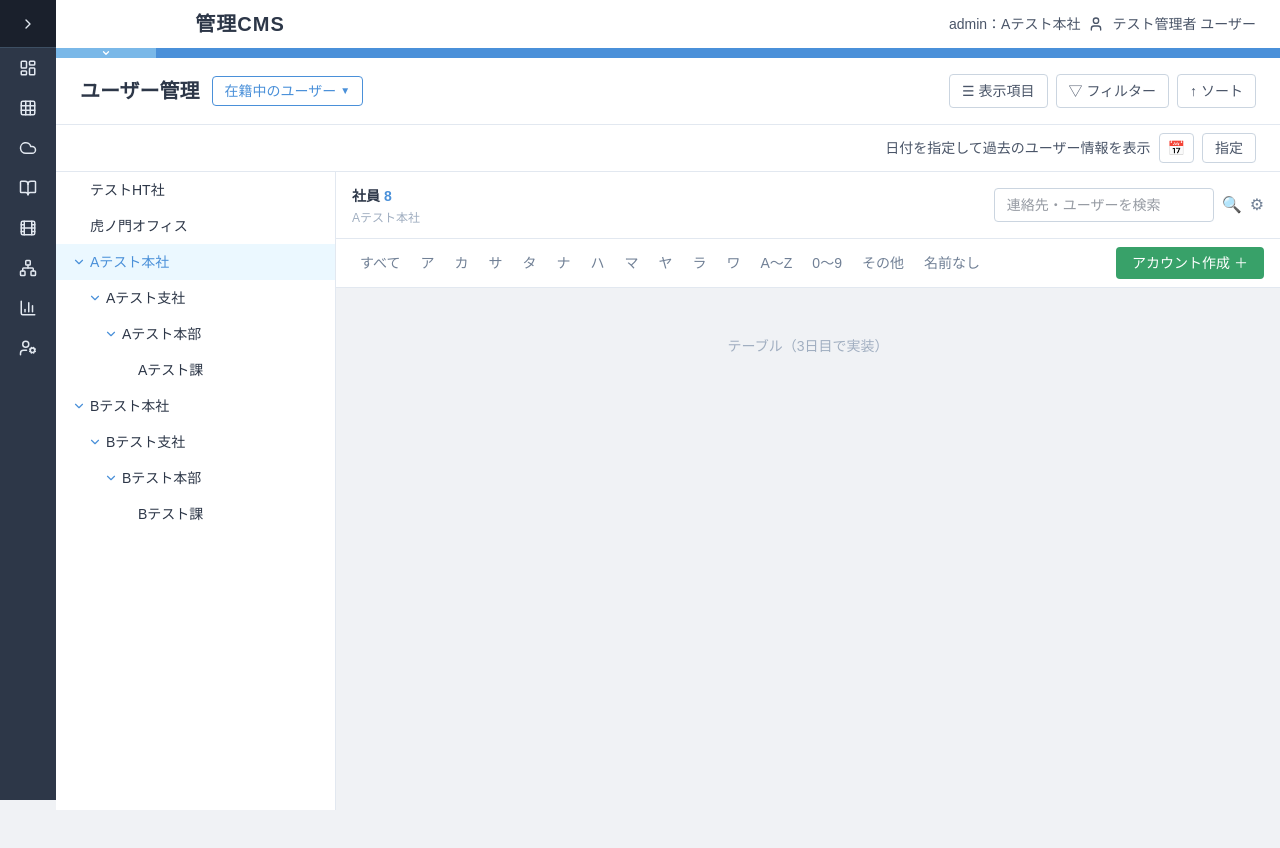
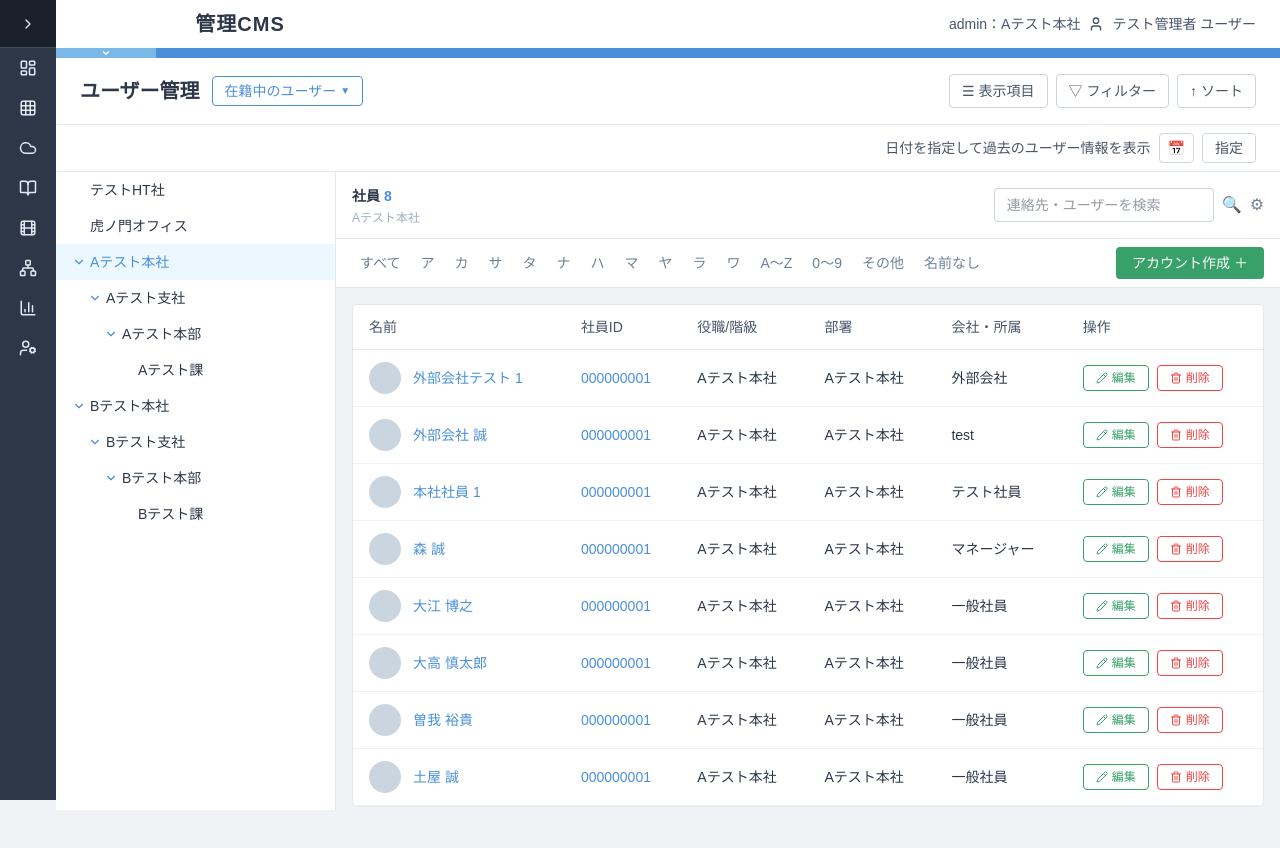
Before and after one commit to static-haruka/frontend-training-2, a Next.js app: page /users in a window 1280 px wide. Shown: the top 848 px of the page. Built offline with nearby package versions, Linux system fonts and the light colour scheme.

Commit message:
feat: add user table component with edit and delete buttons

```diff
--- a/src/app/users/page.tsx
+++ b/src/app/users/page.tsx
@@ -5,12 +5,16 @@ import Header from "@/components/layout/Header";
 import Sidebar from "@/components/layout/Sidebar";
 import TabBar from "@/components/layout/TabBar";
 import OrgTree from "@/components/users/OrgTree";
+import UserTable from "@/components/users/UserTable";
 import { orgTree, mockUsers } from "@/lib/mockUsers";
+import { User } from "@/types/user";
 
 export default function UsersPage() {
   const [sidebarExpanded, setSidebarExpanded] = useState(false);
   const sidebarWidth = sidebarExpanded ? 210 : 56;
   const [selectedOrgId, setSelectedOrgId] = useState<string | null>("a-honsha");
+  const [editTarget, setEditTarget] = useState<User | null>(null);
+  const [deleteTarget, setDeleteTarget] = useState<User | null>(null);
 
   return (
     <div className="min-h-screen" style={{ backgroundColor: "#f0f2f5" }}>
@@ -211,16 +215,53 @@ export default function UsersPage() {
             </div>
 
             <div className="flex-1 overflow-y-auto p-4">
-              <div
-                className="text-sm text-center py-8"
-                style={{ color: "#a0aec0" }}
-              >
-                テーブル（3日目で実装）
-              </div>
+              <UserTable
+                users={mockUsers}
+                onEdit={(user) => setEditTarget(user)}
+                onDelete={(user) => setDeleteTarget(user)}
+              />
             </div>
           </div>
         </div>
       </main>
+
+      {deleteTarget && (
+        <div
+          className="fixed inset-0 z-50 flex items-center justify-center"
+          style={{ backgroundColor: "rgba(0,0,0,0.4)" }}
+        >
+          <div
+            className="rounded-lg shadow-xl p-6 w-full max-w-sm"
+            style={{ backgroundColor: "#ffffff" }}
+          >
+            <h2
+              className="text-base font-semibold mb-2"
+              style={{ color: "#2d3748" }}
+            >
+              削除の確認
+            </h2>
+            <p className="text-sm mb-6" style={{ color: "#718096" }}>
+              {deleteTarget.lastName} {deleteTarget.firstName} を削除しますか？
+            </p>
+            <div className="flex justify-end gap-3">
+              <button
+                onClick={() => setDeleteTarget(null)}
+                className="px-4 py-2 rounded text-sm"
+                style={{ border: "1px solid #cbd5e0", color: "#4a5568" }}
+              >
+                キャンセル
+              </button>
+              <button
+                onClick={() => setDeleteTarget(null)}
+                className="px-4 py-2 rounded text-sm text-white"
+                style={{ backgroundColor: "#ef4444" }}
+              >
+                削除する
+              </button>
+            </div>
+          </div>
+        </div>
+      )}
     </div>
   );
 }
--- /dev/null
+++ b/src/components/users/UserTable.tsx
@@ -0,0 +1,106 @@
+"use client";
+
+import { User } from "@/types/user";
+import { Pencil, Trash2 } from "lucide-react";
+
+type Props = {
+  users: User[];
+  onEdit: (user: User) => void;
+  onDelete: (user: User) => void;
+};
+
+export default function UserTable({ users, onEdit, onDelete }: Props) {
+  if (users.length === 0) {
+    return (
+      <div className="text-center py-12 text-sm" style={{ color: "#a0aec0" }}>
+        ユーザーがいません
+      </div>
+    );
+  }
+
+  return (
+    <div
+      className="rounded overflow-hidden"
+      style={{ border: "1px solid #e2e8f0", backgroundColor: "#ffffff" }}
+    >
+      <table className="w-full text-sm">
+        <thead>
+          <tr style={{ borderBottom: "1px solid #e2e8f0" }}>
+            {["名前", "社員ID", "役職/階級", "部署", "会社・所属", "操作"].map(
+              (col) => (
+                <th
+                  key={col}
+                  className="text-left px-4 py-3 font-medium"
+                  style={{ color: "#4a5568" }}
+                >
+                  {col}
+                </th>
+              ),
+            )}
+          </tr>
+        </thead>
+        <tbody>
+          {users.map((user) => (
+            <tr key={user.id} style={{ borderBottom: "1px solid #f0f2f5" }}>
+              <td className="px-4 py-3">
+                <div className="flex items-center gap-3">
+                  <div
+                    className="rounded-full flex-shrink-0"
+                    style={{
+                      width: "32px",
+                      height: "32px",
+                      backgroundColor: "#cbd5e0",
+                    }}
+                  />
+                  <span style={{ color: "#4a90d9" }}>
+                    {user.lastName} {user.firstName}
+                  </span>
+                </div>
+              </td>
+              <td className="px-4 py-3" style={{ color: "#4a90d9" }}>
+                {user.employeeId}
+              </td>
+              <td className="px-4 py-3" style={{ color: "#2d3748" }}>
+                {user.role}
+              </td>
+              <td className="px-4 py-3" style={{ color: "#2d3748" }}>
+                {user.department}
+              </td>
+              <td className="px-4 py-3" style={{ color: "#2d3748" }}>
+                {user.company}
+              </td>
+              <td className="px-4 py-3">
+                <div className="flex items-center gap-2">
+                  <button
+                    onClick={() => onEdit(user)}
+                    className="flex items-center gap-1 px-3 py-1 rounded text-xs transition-colors"
+                    style={{
+                      border: "1px solid #38a169",
+                      color: "#38a169",
+                      backgroundColor: "#ffffff",
+                    }}
+                  >
+                    <Pencil size={12} />
+                    編集
+                  </button>
+                  <button
+                    onClick={() => onDelete(user)}
+                    className="flex items-center gap-1 px-3 py-1 rounded text-xs transition-colors"
+                    style={{
+                      border: "1px solid #ef4444",
+                      color: "#ef4444",
+                      backgroundColor: "#ffffff",
+                    }}
+                  >
+                    <Trash2 size={12} />
+                    削除
+                  </button>
+                </div>
+              </td>
+            </tr>
+          ))}
+        </tbody>
+      </table>
+    </div>
+  );
+}
```
